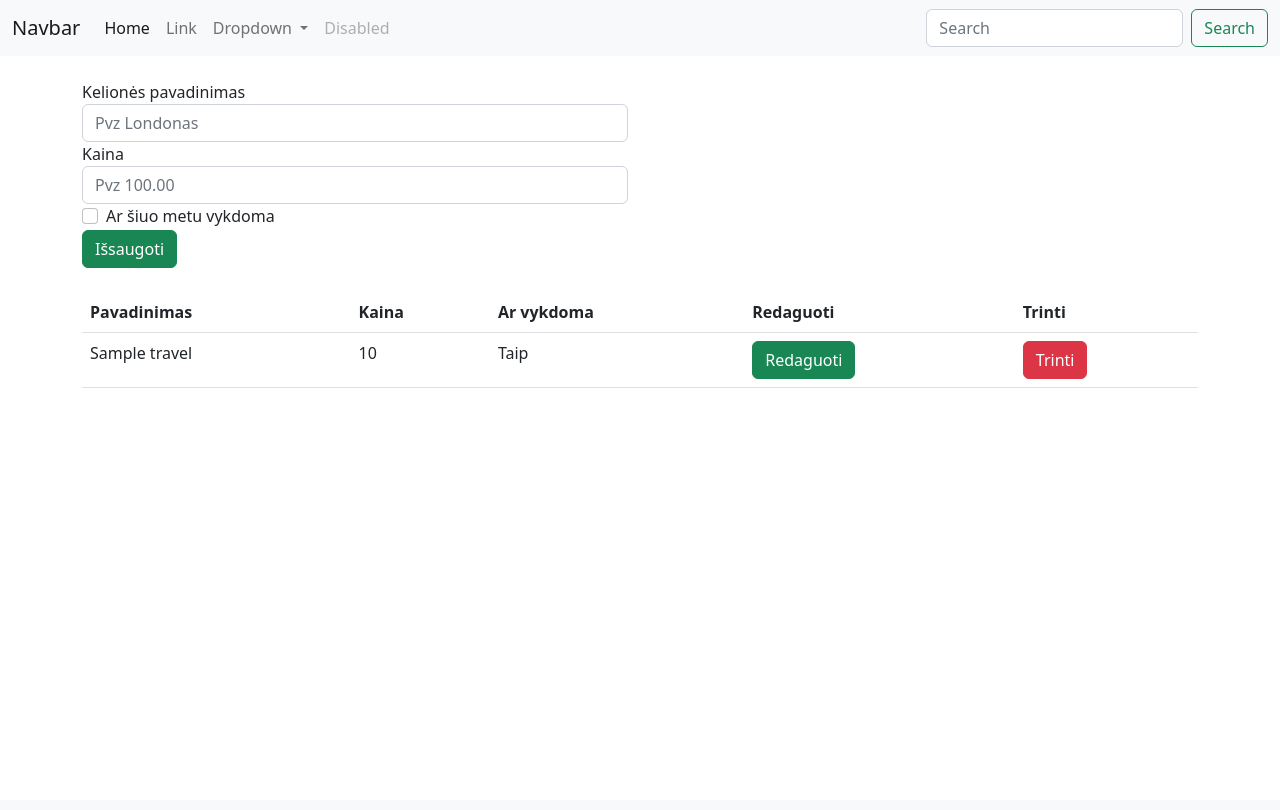
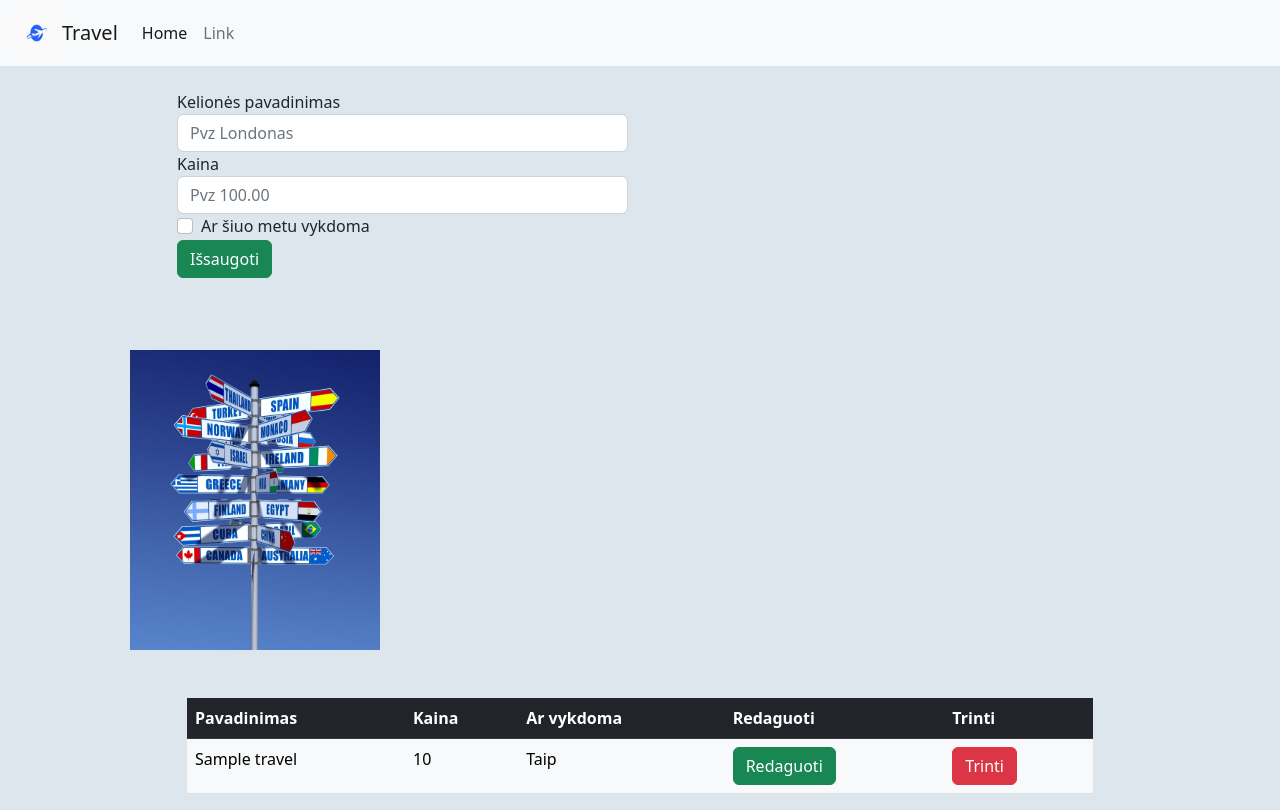
Before and after one commit to NeringaVal/travels, a PHP site: page / in a window 1280 px wide. Before the commit the page ends 388 px from the top, so only its background shows below. Run offline with PHP 8.4, Linux system fonts and the light colour scheme; tables that the repository leaves empty or names only in its code hold one stand-in row (values such as "Sample post").

Commit message:
Užbaigta

```diff
--- a/index.php
+++ b/index.php
@@ -4,7 +4,7 @@
 <head>
     <?php include "./views/components/head.php" ?>
 </head>
-<body>
+<body >
     <header>
     <nav class="navbar navbar-expand-lg bg-light">
         <?php include "./views/components/nav.php" ?>
@@ -12,7 +12,8 @@
     </header>
     <div class="container">
         <div class="row">
-            <div class="col-6 mb-4 mt-4" >
+            <div class="col-1"></div>
+            <div class="col-5 mb-4 mt-4" >
                 <form action="" method="post">
                     <div class="form-group">
                         <label>Kelionės pavadinimas</label>
@@ -34,11 +35,23 @@
                     <?Php } ?>
                 </form>
             </div>
-            <div class="col-6"></div>
+            <div class="col-5 m-5" >
+                <img src="./img/img2.jpg" alt="Travel" width="250" height="300">
+            </div>
+            <div class="col-1"></div>
         </div>
-        <table class="table">
-        <?php include "./views/components/table.php"; ?>
-        </table>
+        <div class="container">
+            <div class="row">
+                <div class="col-1"></div>
+                <div class="col-10">
+                    <table class="table">
+                    <?php include "./views/components/table.php"; ?>
+                    </table>
+                </div>
+                <div class="col-1"></div>
+            </div>
+        </div>
+
     </div>
 </body>
 </html>
--- a/views/components/head.php
+++ b/views/components/head.php
@@ -2,5 +2,15 @@
 <meta http-equiv="X-UA-Compatible" content="IE=edge">
  <meta name="viewport" content="width=device-width, initial-scale=1.0">
  <!-- CSS only -->
+ <style>
+    body {
+        background-color: rgb(203, 221, 237);
+    }
+ </style>
 <link href="https://cdn.jsdelivr.net/npm/bootstrap@5.2.3/dist/css/bootstrap.min.css" rel="stylesheet" integrity="sha384-rbsA2VBKQhggwzxH7pPCaAqO46MgnOM80zW1RWuH61DGLwZJEdK2Kadq2F9CUG65" crossorigin="anonymous">
-    <title>Document</title>
+<title>Document</title>
+<style>
+    body {
+        background-color: rgb(221, 230, 237);
+    }
+</style>
--- a/views/components/nav.php
+++ b/views/components/nav.php
@@ -1,5 +1,6 @@
 <div class="container-fluid">
-    <a class="navbar-brand" href="#">Navbar</a>
+    <img src="./img/img1.jpg" width="50" height="50" alt="">
+    <a class="navbar-brand" href="#">Travel</a>
     <button class="navbar-toggler" type="button" data-bs-toggle="collapse" data-bs-target="#navbarSupportedContent" aria-controls="navbarSupportedContent" aria-expanded="false" aria-label="Toggle navigation">
       <span class="navbar-toggler-icon"></span>
     </button>
@@ -11,24 +12,6 @@
         <li class="nav-item">
           <a class="nav-link" href="#">Link</a>
         </li>
-        <li class="nav-item dropdown">
-          <a class="nav-link dropdown-toggle" href="#" role="button" data-bs-toggle="dropdown" aria-expanded="false">
-            Dropdown
-          </a>
-          <ul class="dropdown-menu">
-            <li><a class="dropdown-item" href="#">Action</a></li>
-            <li><a class="dropdown-item" href="#">Another action</a></li>
-            <li><hr class="dropdown-divider"></li>
-            <li><a class="dropdown-item" href="#">Something else here</a></li>
-          </ul>
-        </li>
-        <li class="nav-item">
-          <a class="nav-link disabled">Disabled</a>
-        </li>
       </ul>
-      <form class="d-flex" role="search">
-        <input class="form-control me-2" type="search" placeholder="Search" aria-label="Search">
-        <button class="btn btn-outline-success" type="submit">Search</button>
-      </form>
     </div>
   </div>
--- a/views/components/table.php
+++ b/views/components/table.php
@@ -1,5 +1,5 @@
 <thead>
-        <tr>
+        <tr  class="table-dark">
 
             <th scope="col">Pavadinimas</th>
             <th scope="col">Kaina</th>
@@ -10,7 +10,7 @@
     </thead>
     <tbody>
         <?php foreach ($travels as $travel) {?>
-        <tr>
+        <tr class="table-light">
             <td><?=$travel->travelTitle?></td>
             <td><?=$travel->price?></td>
             <td><?= ($travel->organized) ? "Taip" : "Ne" ?></td>
```
Also changed, not shown: img/img1.jpg (added), img/img2.jpg (added).
